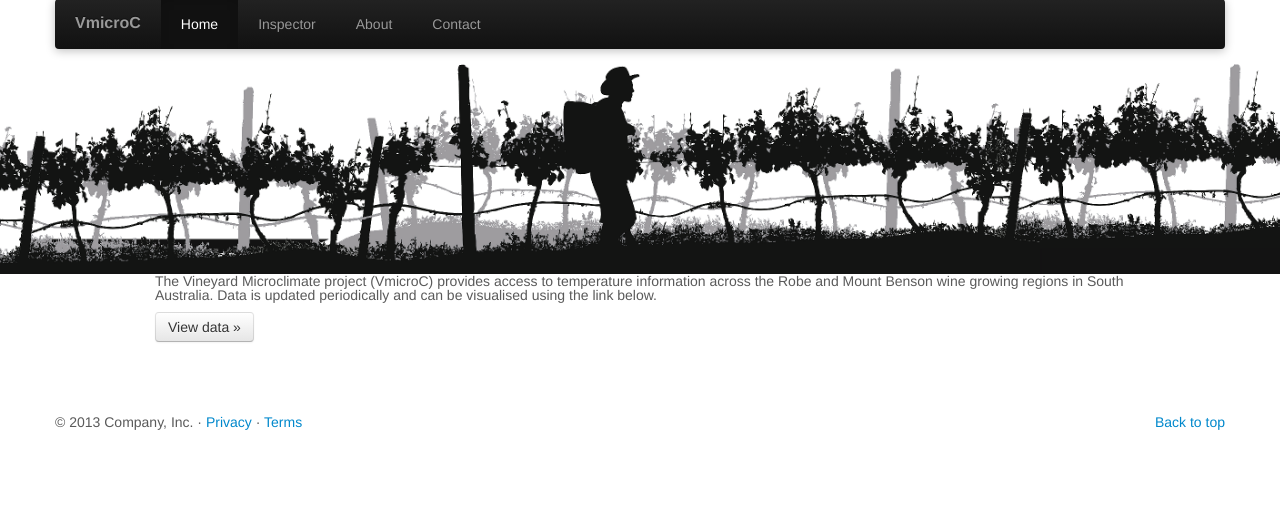
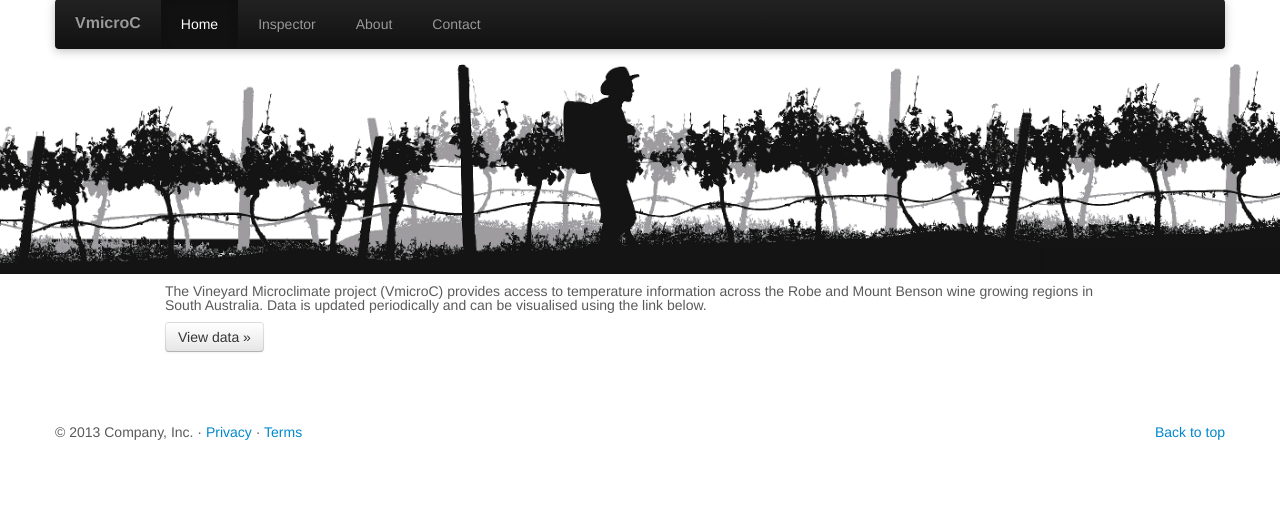
Before and after one commit to ScienceMob/vmicroc, a Django app: page / in a window 1280 px wide. Shown: the part 21-544 px from the top of the page. Run offline with Django 3.2, Linux system fonts and the light colour scheme; some libraries are stand-ins or nearby versions.

Commit message:
Added margin around homepage text

```diff
--- a/resources/static/css/vmicroc.css
+++ b/resources/static/css/vmicroc.css
@@ -120,6 +120,9 @@ body {
 .marketing .span4 p {
   margin-left: 10px;
   margin-right: 10px;
+}
+.marketing .spanfull p {
+  margin: 10px;
 }
 
 
--- a/resources/templates/home.html
+++ b/resources/templates/home.html
@@ -16,7 +16,7 @@
 
 	<div class="container marketing">
 	  <div class="row">
-        <div class="offset1 span10 offset1">
+        <div class="offset1 span10 spanfull offset1">
           <img class="img-circle" data-src="holder.js/140x140">
           <!--<h2>Title</h2>-->
           <p>The Vineyard Microclimate project (VmicroC) provides access to temperature information across the Robe and Mount Benson wine growing regions in South Australia. Data is updated periodically and can be visualised using the link below.</p>
```
